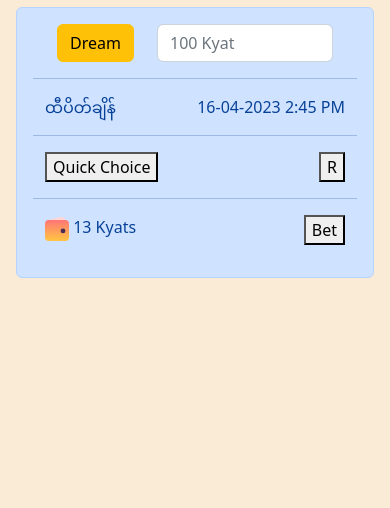
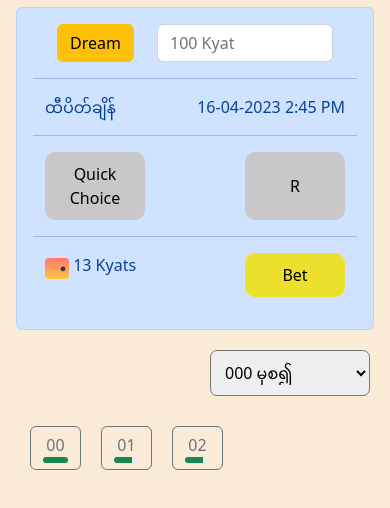
Before and after one commit to POSDevNew/UI, a plain HTML site: page 3dbet.html in a window 390 px wide. Shown: the part 80-588 px from the top of the page. Drawn offline with nearby package versions, Linux system fonts and the light colour scheme.

Commit message:
cell form

```diff
--- a/3dbet.html
+++ b/3dbet.html
@@ -50,6 +50,54 @@
         </div>
 
 
+        <!-- cell  -->
+
+
+        <div class="cellcontainer">
+            <div class="fromto">
+                <select class="cellgroup" id="cellgroup">
+                    <option value="1">000 မှစ၍</option>
+                    <option value="2">Two</option>
+                    <option value="3">Three</option>
+                </select>
+            </div>
+            <!-- cellgrid -->
+            <form action="#" method="get">
+                <div class="cellgrid">
+                    <span class="cell">
+                        <input type="checkbox" class="btn-check" id="00" autocomplete="off" />
+                        <label class="btn btn-outline-secondary" for="00">00
+                            <div class="progress" style="height: 6px; width: 25px">
+                                <div class="progress-bar bg-success" role="progressbar" style="width: 100%"
+                                    aria-valuenow="25" aria-valuemin="0" aria-valuemax="100"></div>
+                            </div>
+                        </label>
+                    </span>
+                    <span class="cell">
+                        <input type="checkbox" class="btn-check" id="01" autocomplete="off" />
+                        <label class="btn btn-outline-secondary" for="01">01
+                            <div class="progress" style="height: 6px; width: 25px">
+                                <div class="progress-bar bg-success" role="progressbar" style="width: 70%"
+                                    aria-valuenow="25" aria-valuemin="0" aria-valuemax="100"></div>
+                            </div>
+                        </label>
+                    </span>
+                    <span class="cell">
+                        <input type="checkbox" class="btn-check" id="02" autocomplete="off" />
+                        <label class="btn btn-outline-secondary" for="02">02
+                            <div class="progress" style="height: 6px; width: 25px">
+                                <div class="progress-bar bg-success" role="progressbar" style="width: 70%"
+                                    aria-valuenow="25" aria-valuemin="0" aria-valuemax="100"></div>
+                            </div>
+                        </label>
+                    </span>
+
+                </div>
+            </form>
+
+        </div>
+
+
     </div>
 
     <script src="https://cdn.jsdelivr.net/npm/@popperjs/core@2.11.6/dist/umd/popper.min.js"></script>
--- a/style.css
+++ b/style.css
@@ -45,6 +45,49 @@
   border-radius: 70px;
 }
 
+.floatbtn {
+  background-color: #333;
+  padding: 10px 30px;
+  border-radius: 5px;
+  color: #fff;
+  text-decoration: none;
+}
+.floatcon {
+  position: absolute;
+  bottom: 30px;
+  width: 100%;
+}
+.rqbtn {
+  padding: 10px;
+  width: 300px;
+  border: none;
+  border-radius: 10px;
+  background-color: #c9c7c7;
+}
+.betnowbtn {
+  padding: 10px;
+  width: 200px;
+  border: none;
+  border-radius: 10px;
+  background-color: #ece02c;
+}
+@media screen and (max-width: 450px) {
+  .rqbtn {
+    padding: 10px;
+    width: 100px;
+    border: none;
+    border-radius: 10px;
+    background-color: #c9c7c7;
+  }
+  .betnowbtn {
+    padding: 10px;
+    width: 100px;
+    border: none;
+    border-radius: 10px;
+    background-color: #ece02c;
+  }
+}
+
 .seats {
   padding-right: 35px;
   display: flex;
@@ -67,3 +110,41 @@
   padding-top: 5px;
   border-radius: 5px;
 }
+.cellcontainer {
+  margin: 20px;
+}
+.fromto {
+  display: flex;
+  justify-content: end;
+  margin-bottom: 20px;
+}
+.cellgroup {
+  width: 160px;
+  padding: 10px;
+  border-radius: 7px;
+}
+.cell {
+  margin: 10px;
+}
+.cellgrid {
+  display: grid;
+  grid-template-columns: repeat(8, 1fr);
+}
+@media only screen and (max-width: 600px) and (min-width: 400px) {
+  .cellgrid {
+    display: grid;
+    grid-template-columns: repeat(6, 1fr);
+  }
+}
+@media only screen and (max-width: 450px) and (min-width: 360px) {
+  .cellgrid {
+    display: grid;
+    grid-template-columns: repeat(5, 1fr);
+  }
+}
+@media only screen and (max-width: 360px) {
+  .cellgrid {
+    display: grid;
+    grid-template-columns: repeat(4, 1fr);
+  }
+}
```
